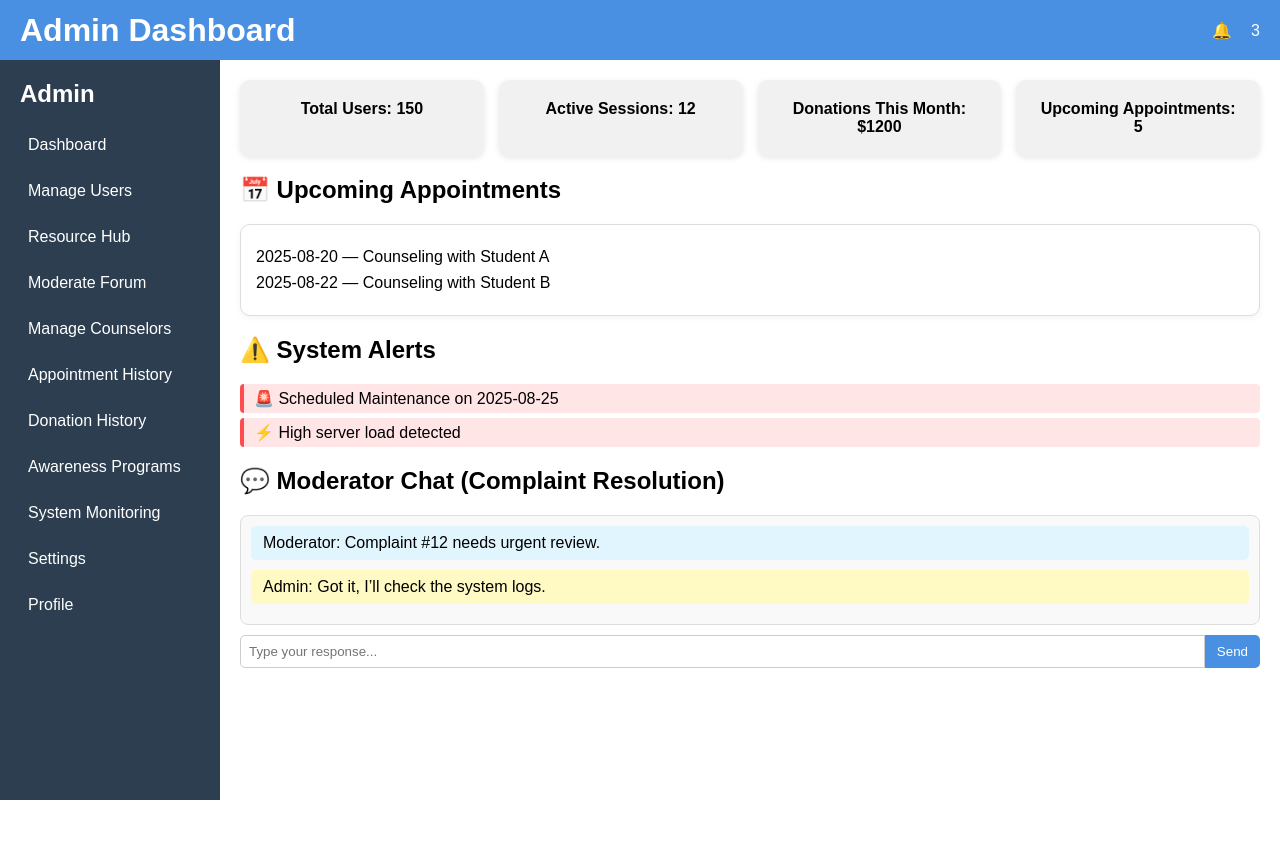
After one commit to senuji-03/MindHeaven, a PHP site: page /admin in a window 1280 px wide. The commit adds this page. Run offline with PHP 8.4, Linux system fonts and the light colour scheme.

Commit message:
Updated autoload and index.php, added Admin controller, views, CSS, and JS

```diff
--- /dev/null
+++ b/app/controllers/AdminControl.php
@@ -0,0 +1,15 @@
+<?php
+class AdminControl {
+    public function index() {
+        // This will load the main admin dashboard
+        view('Admin/index');
+    }
+
+    public function manageUsers() {
+        view('admin/manage-users');
+    }
+
+    public function resourceHub() {
+        view('admin/resource-hub');
+    }
+}
--- /dev/null
+++ b/app/views/Admin/index.php
@@ -0,0 +1,91 @@
+<!DOCTYPE html>
+<html lang="en">
+<head>
+    <meta charset="UTF-8">
+    <title>Admin Dashboard</title>
+    <!-- Use BASE_PATH so paths work in any environment -->
+    <link rel="stylesheet" href="../../public/css/Admin/style.css">
+</head>
+<body>
+
+    <!-- Topbar -->
+    <header class="topbar">
+        <h1>Admin Dashboard</h1>
+        <div class="icons">
+            🔔 <span class="count">3</span>
+        </div>
+    </header>
+
+    <!-- Container for sidebar + main content -->
+    <div class="container">
+
+        <!-- Sidebar -->
+        <aside class="sidebar">
+            <h2>Admin</h2>
+            <ul>
+                <li><a href="<?php echo BASE_PATH; ?>/admin" class="active">Dashboard</a></li>
+                <li><a href="<?php echo BASE_PATH; ?>/admin/manage-users">Manage Users</a></li>
+                <li><a href="<?php echo BASE_PATH; ?>/admin/resource-hub">Resource Hub</a></li>
+                <li><a href="#">Moderate Forum</a></li>
+                <li><a href="#">Manage Counselors</a></li>
+                <li><a href="#">Appointment History</a></li>
+                <li><a href="#">Donation History</a></li>
+                <li><a href="#">Awareness Programs</a></li>
+                <li><a href="#">System Monitoring</a></li>
+                <li><a href="#">Settings</a></li>
+                <li><a href="#">Profile</a></li>
+            </ul>
+        </aside>
+
+        <!-- Main Content -->
+        <main class="main-content">
+
+            <!-- Dashboard Cards -->
+            <section class="cards">
+                <div class="card">Total Users: 150</div>
+                <div class="card">Active Sessions: 12</div>
+                <div class="card">Donations This Month: $1200</div>
+                <div class="card">Upcoming Appointments: 5</div>
+            </section>
+
+            <!-- Calendar -->
+            <section class="calendar-section">
+                <h2>📅 Upcoming Appointments</h2>
+                <div id="calendar">
+                    <div class="appointment">
+                        <span class="date">2025-08-20</span> — Counseling with Student A
+                    </div>
+                    <div class="appointment">
+                        <span class="date">2025-08-22</span> — Counseling with Student B
+                    </div>
+                </div>
+            </section>
+
+            <!-- System Alerts -->
+            <section class="alerts">
+                <h2>⚠️ System Alerts</h2>
+                <ul>
+                    <li>🚨 Scheduled Maintenance on 2025-08-25</li>
+                    <li>⚡ High server load detected</li>
+                </ul>
+            </section>
+
+            <!-- Moderator Chat -->
+            <section class="chat-box">
+                <h2>💬 Moderator Chat (Complaint Resolution)</h2>
+                <div class="messages">
+                    <div class="msg moderator">Moderator: Complaint #12 needs urgent review.</div>
+                    <div class="msg admin">Admin: Got it, I’ll check the system logs.</div>
+                </div>
+                <div class="chat-input">
+                    <input type="text" placeholder="Type your response...">
+                    <button>Send</button>
+                </div>
+            </section>
+
+        </main>
+    </div>
+
+    <script src="<?php echo BASE_PATH; ?>/public/js/admin/script.js"></script>
+</body>
+</html>
--- a/core/autoload.php
+++ b/core/autoload.php
@@ -1,19 +1,47 @@
 <?php
 spl_autoload_register(function ($className) {
     $paths = [
-        '../app/controllers/',
-        '../app/controllers/api/',
-        '../app/models/',
-        '../core/'
+        __DIR__ . '/../app/controllers/',
+        __DIR__ . '/../app/controllers/api/',
+        __DIR__ . '/../app/models/',
+        __DIR__ . '/../core/'
     ];
+
+    $triedPaths = [];
+    $foundFile = null;
 
     foreach ($paths as $path) {
         $file = $path . $className . '.php';
+        $triedPaths[] = $file;
+
         if (file_exists($file)) {
             require_once $file;
-            return;
+            $foundFile = $file;
+            break;
         }
     }
 
-    die("Autoloader error: Class '$className' not found.");
+    // If no file was found
+    if (!$foundFile) {
+        http_response_code(500);
+        echo "<h1>Autoloader Error</h1>";
+        echo "<p>Class <strong>{$className}</strong> not found.</p>";
+        echo "<p>Expected file name: <code>{$className}.php</code></p>";
+        echo "<p>Paths checked:</p><ul>";
+        foreach ($triedPaths as $path) {
+            echo "<li>{$path}</li>";
+        }
+        echo "</ul>";
+        echo "<p><strong>Tip:</strong> Make sure your file name matches the class name exactly (case-sensitive) and is in one of the above folders.</p>";
+        exit;
+    }
+
+    // If file exists but class is missing
+    if (!class_exists($className, false)) {
+        http_response_code(500);
+        echo "<h1>Class Declaration Error</h1>";
+        echo "<p>File <code>{$foundFile}</code> was found, but it does not declare a class named <strong>{$className}</strong>.</p>";
+        echo "<p><strong>Tip:</strong> Check that your class name matches the file name exactly, including case.</p>";
+        exit;
+    }
 });
--- /dev/null
+++ b/public/css/Admin/style.css
@@ -0,0 +1,160 @@
+
+* {
+  box-sizing: border-box;
+}
+
+/* General */
+
+body {
+  margin: 0;
+  font-family: Arial, sans-serif;
+  height: 100vh;
+}
+
+/* Topbar */
+.topbar {
+  position: fixed;
+  top: 0;
+  left: 0;
+  width: 100%;
+  height: 60px;
+  background: #4a90e2;
+  color: white;
+  display: flex;
+  justify-content: space-between;
+  align-items: center;
+  padding: 0 20px;
+  z-index: 1000;
+}
+.topbar h1 {
+  margin: 0;
+}
+.topbar .icons span {
+  margin-left: 15px;
+  cursor: pointer;
+}
+
+/* Container */
+.container {
+  display: flex;
+  margin-top: 60px; /* below topbar */
+  height: calc(100vh - 60px);
+}
+
+/* Sidebar */
+.sidebar {
+  width: 220px;
+  background: #2c3e50;
+  color: white;
+  padding: 20px;
+  position: fixed;
+  top: 60px; /* below topbar */
+  left: 0;
+  bottom: 0;
+  overflow-y: auto;
+}
+.sidebar h2 { margin-top: 0; }
+.sidebar ul { list-style: none; padding: 0; }
+.sidebar ul li { margin: 12px 0; }
+.sidebar ul li a {
+  color: white;
+  text-decoration: none;
+  display: block;
+  padding: 8px;
+  border-radius: 5px;
+}
+.sidebar ul li a:hover { background: #34495e; }
+
+/* Main Content */
+.main-content {
+  margin-left: 220px; /* same as sidebar width */
+  padding: 20px;
+  flex-grow: 1;
+  overflow-y: auto;
+}
+
+/* Dashboard Cards */
+.cards {
+  display: flex;
+  flex-wrap: wrap;
+  gap: 15px;
+  margin-bottom: 20px;
+}
+.card {
+  background: #f1f1f1;
+  padding: 20px;
+  border-radius: 10px;
+  flex: 1 1 200px;
+  text-align: center;
+  font-weight: bold;
+  box-shadow: 0 2px 6px rgba(0,0,0,0.1);
+}
+
+/* Calendar */
+.calendar-section {
+  margin-top: 20px;
+}
+#calendar {
+  background: #fff;
+  padding: 15px;
+  border-radius: 10px;
+  border: 1px solid #ddd;
+  box-shadow: 0 2px 6px rgba(0,0,0,0.05);
+}
+.appointment {
+  margin: 8px 0;
+}
+
+/* Alerts */
+.alerts {
+  margin-top: 20px;
+}
+.alerts ul {
+  list-style: none;
+  padding-left: 0;
+}
+.alerts li {
+  margin: 5px 0;
+  padding: 5px 10px;
+  background: #ffe5e5;
+  border-left: 4px solid #ff4d4d;
+  border-radius: 4px;
+}
+
+/* Chat Box */
+.chat-box {
+  margin-top: 20px;
+}
+.messages {
+  max-height: 200px;
+  overflow-y: auto;
+  border: 1px solid #ddd;
+  padding: 10px;
+  border-radius: 8px;
+  background: #f9f9f9;
+}
+.msg {
+  margin-bottom: 10px;
+  padding: 8px 12px;
+  border-radius: 5px;
+}
+.msg.moderator { background: #e1f5fe; }
+.msg.admin { background: #fff9c4; }
+.chat-input {
+  display: flex;
+  margin-top: 10px;
+}
+.chat-input input {
+  flex: 1;
+  padding: 8px;
+  border-radius: 5px 0 0 5px;
+  border: 1px solid #ccc;
+}
+.chat-input button {
+  padding: 8px 12px;
+  border: none;
+  background: #4a90e2;
+  color: white;
+  border-radius: 0 5px 5px 0;
+  cursor: pointer;
+}
--- a/public/index.php
+++ b/public/index.php
@@ -12,4 +12,9 @@ $router = new Router();
 $router->get('/ug', 'UGControl@index');
 $router->get('/ug/appointment', 'UGControl@appointment');
 
+$router->get('/admin', 'AdminControl@index'); // Admin dashboard
+$router->get('/admin/manage-users', 'AdminControl@manageUsers');
+$router->get('/admin/resource-hub', 'AdminControl@resourceHub');
+
+
 $router->dispatch($_SERVER['REQUEST_URI'], $_SERVER['REQUEST_METHOD']);
--- /dev/null
+++ b/public/js/Admin/script.js
@@ -0,0 +1,13 @@
+function viewReport(userId) {
+  alert("Viewing mental assessment report for " + userId);
+}
+
+function like(id) {
+  let count = document.getElementById(id);
+  count.textContent = parseInt(count.textContent) + 1;
+}
+
+function dislike(id) {
+  let count = document.getElementById(id);
+  count.textContent = parseInt(count.textContent) + 1;
+}
```
Also changed, not shown: app/views/Admin/manage-users.php (added, +46 -0 lines), app/views/Admin/resource-hub.php (added, +36 -0 lines).
